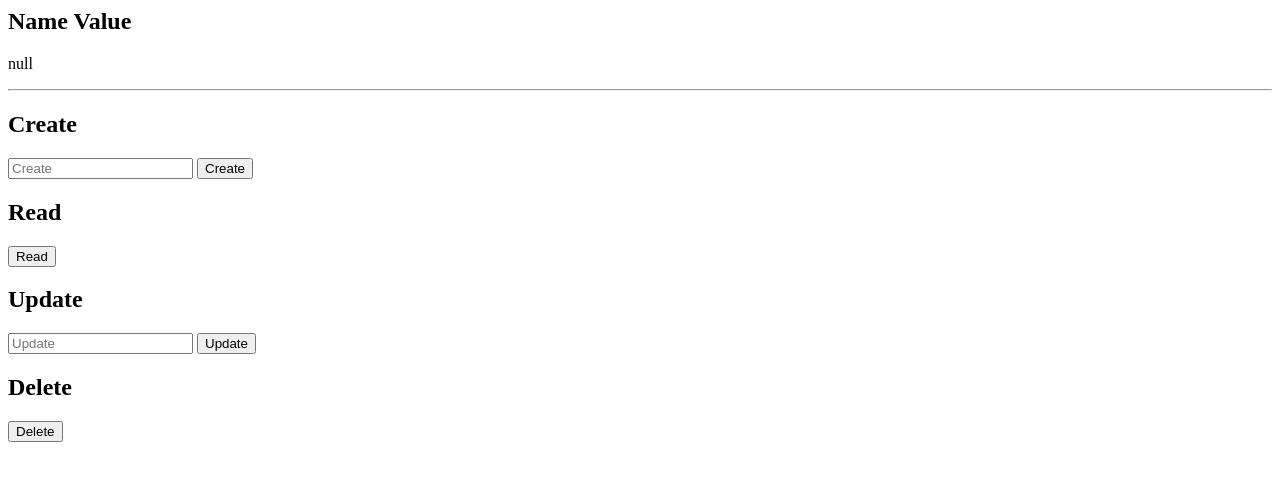
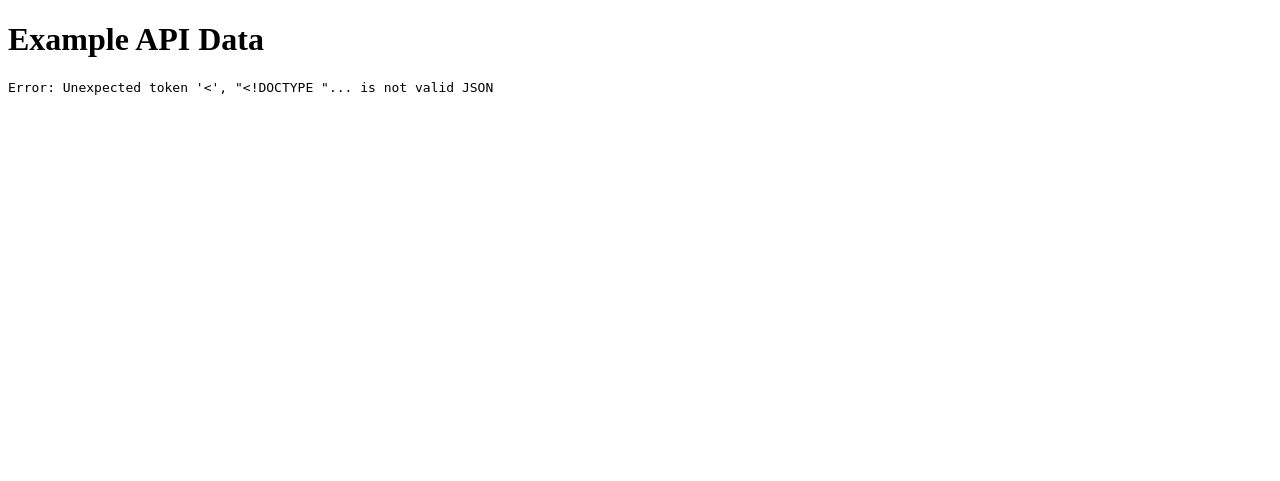
Before and after one commit to AndrewAppleyard/distributed-final-project, a Flask app: template frontend/templates/index.html in a window 1280 px wide. Shown: the top 481 px of the page. Run offline with Flask 3, Linux system fonts and the light colour scheme; the template is opened without the code that fills it: most values are stand-ins (such as "Sample title", 1, 10 or a date in 2020).

Commit message:
Add files via upload

```diff
--- /dev/null
+++ b/backend/app.py
@@ -0,0 +1,34 @@
+import os
+
+import requests
+from flask import Flask, jsonify
+from flask_cors import CORS
+
+app = Flask(__name__)
+CORS(app)
+
+API = os.environ.get("API_URL", "https://jsonplaceholder.typicode.com/todos/3")
+
+
+@app.route("/data", methods=["GET"])
+def data():
+    payload = None
+    try:
+        res = requests.get(API, timeout=10)
+        res.raise_for_status()
+        try:
+            payload = res.json()
+        except ValueError:
+            payload = res.text
+    except Exception as exc:
+        return "error"
+
+    response = {"api": API}
+    if payload is not None:
+        response["payload"] = payload
+
+    return jsonify(response)
+
+
+if __name__ == "__main__":
+    app.run(host="0.0.0.0", port=4000)
--- /dev/null
+++ b/backend/requirements.txt
@@ -0,0 +1,3 @@
+flask
+flask-cors
+requests
--- a/frontend/app.py
+++ b/frontend/app.py
@@ -1,11 +1,12 @@
+import os
 from flask import Flask, render_template
-import requests, os
 
 app = Flask(__name__)
+BACKEND_URL = os.environ.get("BACKEND_URL", "http://localhost:4000")
 
 @app.route("/")
 def home():
-    return render_template("index.html")
+    return render_template("index.html", backend_url=BACKEND_URL)
 
 if __name__ == "__main__":
     app.run(host="0.0.0.0", port=8800)
--- a/frontend/templates/index.html
+++ b/frontend/templates/index.html
@@ -1,89 +1,31 @@
-
-<script>
-
-    let currentName = "";
-
-    function updateSharedDisplay() {
-        document.getElementById("sharedValue").innerText = currentName || "null";
-    }
-
-    async function createName() {
-        const value = document.getElementById("createInput").value;
-        const res = await fetch("http://localhost:4000/create", {
-            method: "POST",
-            headers: {"Content-Type": "application/json"},
-            body: JSON.stringify({ name: value })
-        });
-
-        const text = await res.text();
-        currentName = value;
-        updateSharedDisplay();
-        document.getElementById("createResult").innerText = text;
-    }
-
-    async function readName() {
-        const res = await fetch("http://localhost:4001/read");
-        const text = await res.text();
-
-        updateSharedDisplay();
-        document.getElementById("readResult").innerText = text;
-    }
-
-    async function updateName() {
-        const value = document.getElementById("updateInput").value;
-        const res = await fetch("http://localhost:4002/update", {
-            method: "PUT",
-            headers: {"Content-Type": "application/json"},
-            body: JSON.stringify({ name: value })
-        });
-
-        const text = await res.text();
-        currentName = value;
-        updateSharedDisplay();
-        document.getElementById("updateResult").innerText = text;
-    }
-
-    async function deleteName() {
-        const res = await fetch("http://localhost:4003/delete", {
-            method: "DELETE",
-            headers: {"Content-Type": "application/json"},
-        });
-
-        const text = await res.text();
-        currentName = "";
-        updateSharedDisplay();
-        document.getElementById("deleteResult").innerText = text;
-    }
-
-</script>
-
 <!DOCTYPE html>
 <html>
 <head>
     <title>Distributed Systems Final</title>
 </head>
+<body data-backend-url="{{ backend_url }}">
+<h1>Example API Data</h1>
+<pre id="payload">test</pre>
 
-<body>
-    <h2>Name Value</h2>
-    <p id="sharedValue">null</p>
-    <hr>
+<script>
+    const configuredBackend = document.body.dataset.backendUrl;
+    const backendBase = configuredBackend || "http://localhost:4000";
+    const dataUrl = `${backendBase}/data`;
 
-    <h2>Create</h2>
-    <input type="text" id="createInput" placeholder="Create">
-    <button onclick="createName()">Create</button>
-    <p id="createResult"></p>
+    async function loadData() {
+        const output = document.getElementById("payload");
+        if (!output) return;
+        try {
+            const res = await fetch(dataUrl);
+            if (!res.ok) throw new Error((await res.text()));
+            const data = await res.json();
+            output.textContent = JSON.stringify(data, null, 2);
+        } catch (err) {
+            output.textContent = `Error: ${err.message}`;
+        }
+    }
 
-    <h2>Read</h2>
-    <button onclick="readName()">Read</button>
-    <p id="readResult"></p>
-
-    <h2>Update</h2>
-    <input type="text" id="updateInput" placeholder="Update">
-    <button onclick="updateName()">Update</button>
-    <p id="updateResult"></p>
-
-    <h2>Delete</h2>
-    <button onclick="deleteName()">Delete</button>
-    <p id="deleteResult"></p>
+    document.addEventListener("DOMContentLoaded", loadData);
+</script>
 </body>
 </html>
```
Also changed, not shown: docker-compose.yaml (+29 -49 lines), 1 other file.
